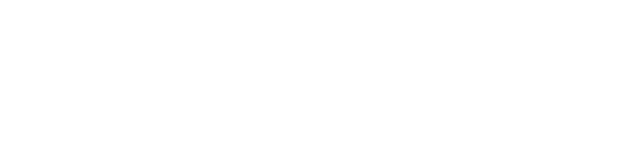
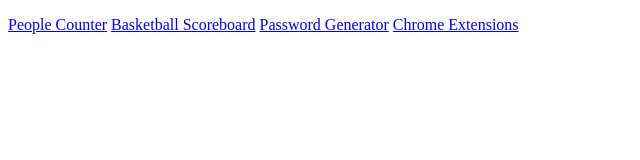
Before and after one commit to JLerry005/Portfolio, a plain HTML site: page index.html in a window 1280 px wide. Shown: the whole page, without its empty margins (0-640 px from the left). Drawn offline with Linux system fonts and the light colour scheme.

Commit message:
Sept. 08, 2022

```diff
--- a/index.html
+++ b/index.html
@@ -9,5 +9,9 @@
 <body>
     <p id="welcome-el"></p>
     <script src="index.js"></script>
+    <a href="/People-Counter/index.html">People Counter</a>
+    <a href="/Basketball-Scoreboard/scoreboard.html">Basketball Scoreboard</a>
+    <a href="/Password-Generator/index.html">Password Generator</a>
+    <a href="/Chrome-Extension/index.html">Chrome Extensions</a>
 </body>
 </html>
```
